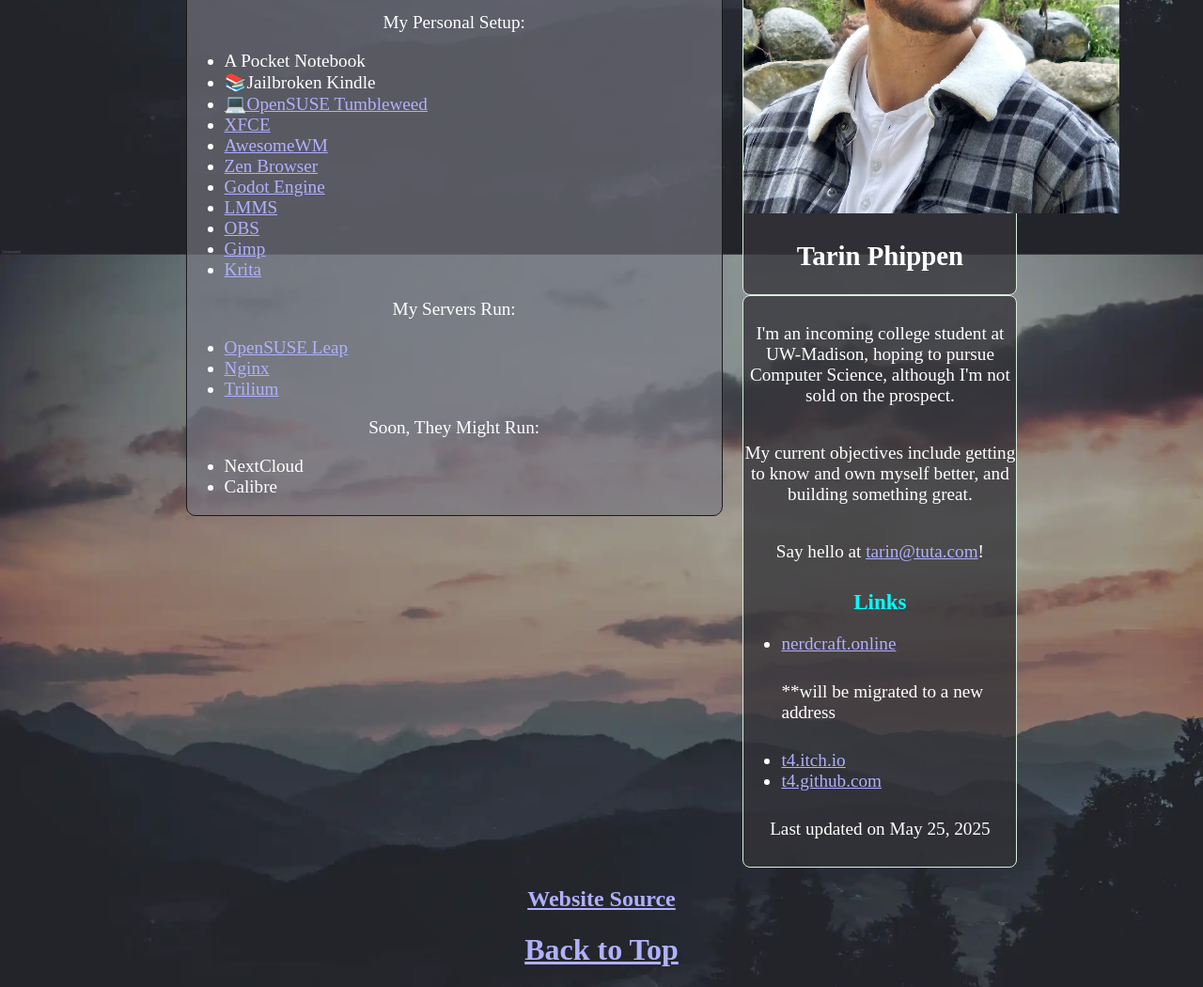
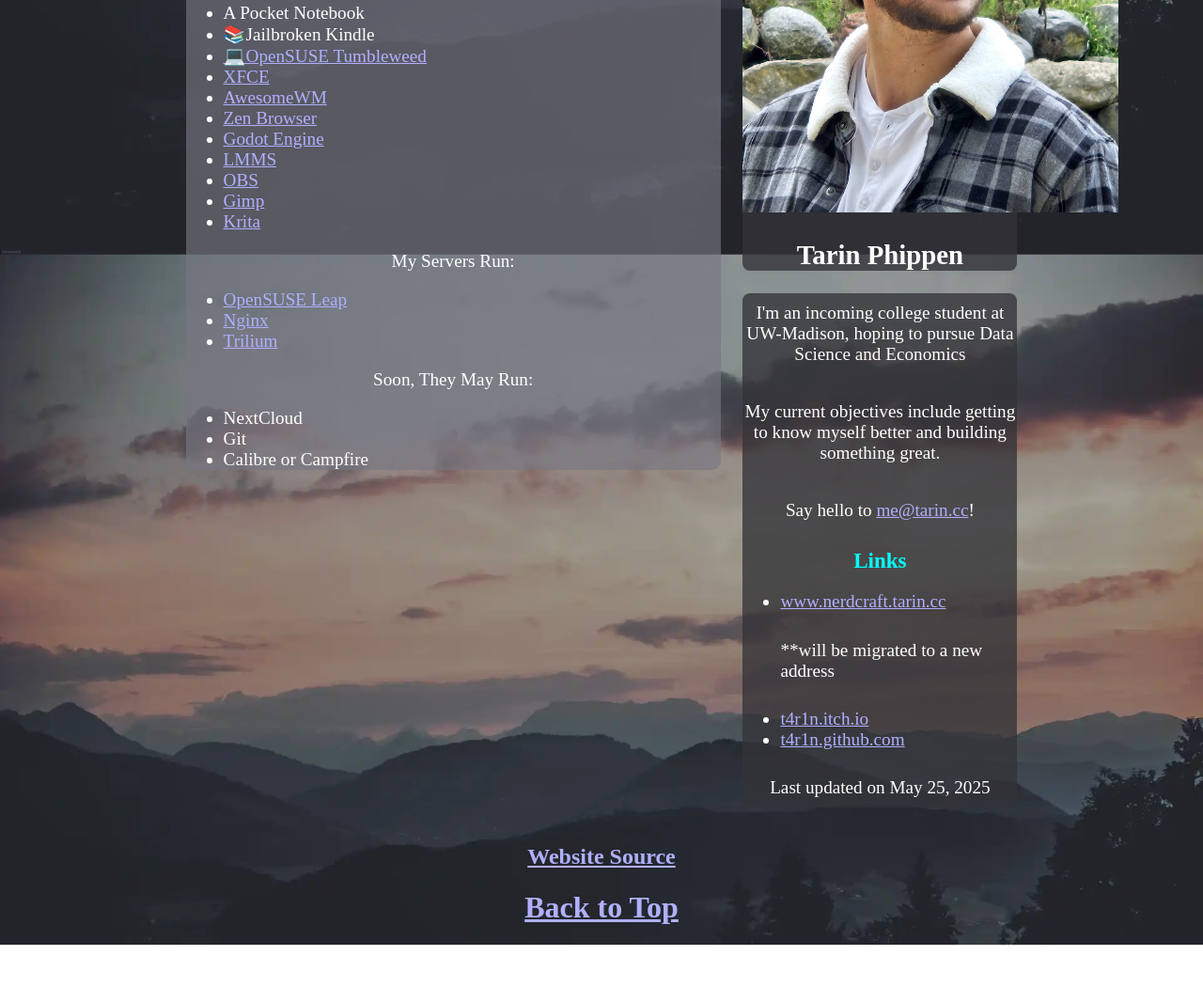
Before and after one commit to T4R1N/PersonalWebsite, a plain HTML site: page index.html in a window 1280 px wide. Shown: the part 584-1634 px from the top of the page at 94% size. After the commit the page ends 1589 px from the top, so only its background shows below. Drawn offline with Linux system fonts and the light colour scheme; a web font is replaced by a local one.

Commit message:
I don't know what happened

```diff
--- a/index.html
+++ b/index.html
@@ -1,11 +1,11 @@
 <!DOCTYPE html>
-<html lang="en-US">
-    <head>
+<html lang="en-US"><head>
+<meta http-equiv="content-type" content="text/html; charset=UTF-8">
         <meta charset="UTF-8">
         <meta name="description" content="This is the home page of my website.">
         <title>tarin.cc</title>
-        <link rel="stylesheet" type="text/css" href="style.css"></link>
-        <link rel = "icon" href = "media/pictures/iccon.png" type = "image/x-icon"></link>
+        <link rel="stylesheet" type="text/css" href="style.css">
+        <link rel="icon" href="media/pictures/iccon.png" type="image/x-icon">
     </head>
     <body>
         <div class="topnav">
@@ -57,10 +57,11 @@
                             <li><a href="https://trilium.rocks/">Trilium</a></li>
                         </ul>
 
-                        <p>Soon, They Might Run:</p>
+                        <p>Soon, They May Run:</p>
                         <ul style="text-align: left">
                             <li>NextCloud</li>
-                            <li>Calibre</li>
+                            <li>Git</li>
+                            <li>Calibre or Campfire</li>
                         </ul>
                     </div>
                 </div>
@@ -71,20 +72,20 @@
                         <h2>Tarin Phippen</h2>
                     </div>
                     <div class="block">
-                        <p>I'm an incoming college student at UW-Madison, hoping to pursue Computer Science, although I'm not sold on the prospect.</p>
-                        <p>My current objectives include getting to know and own myself better, and building something great.</p>
-                        <p>Say hello at <a href="mailto:tarin@tuta.com" style="color:#B0B0FF;">tarin@tuta.com</a>!</p></li>
+                        <p>I'm an incoming college student at UW-Madison, hoping to pursue Data Science and Economics</p>
+                        <p>My current objectives include getting to know myself better and building something great.</p>
+                        <p>Say hello to <a href="mailto:tarin@tuta.com" style="color:#B0B0FF;">me@tarin.cc</a>!</p>
                         <h1>Links</h1>
                         <ul>
-                            <li><a href="https://www.nerdcraft.online" style="color:#B0B0FF;">nerdcraft.online</a></li>
+                            <li><a href="https://www.nerdcraft.online" style="color:#B0B0FF;">www.nerdcraft.tarin.cc</a></li>
                             <p>**will be migrated to a new address</p>
-                            <li><a href="https://t4r1n.itch.io/">t4.itch.io</a></li>
-                            <li><a href="https://github.com/T4R1N">t4.github.com</a></li>
+                            <li><a href="https://t4r1n.itch.io/">t4r1n.itch.io</a></li>
+                            <li><a href="https://github.com/T4R1N">t4r1n.github.com</a></li>
                         </ul>
                         <p>Last updated on <time datetime="2025-05-25">May 25, 2025</time></p>
                     </div>
                 </div>
-            </div class="row">
+            </div>
         </section>
 
         <footer>
@@ -92,5 +93,6 @@
             <h1><a href="#">Back to Top</a></h1>
 
         </footer>
-    </body>
-</html>
+
+
+</body></html>
--- a/style.css
+++ b/style.css
@@ -91,7 +91,7 @@ footer {
 }
 
 .block {
-    border: 1px solid #d6efdb;
+    /*border: 1px solid #d6efdb;*/
     border-radius: 8px;
     text-align: center;
     font-family: ThreeK;
@@ -124,14 +124,15 @@ details > summary {
     padding-bottom: 10px;
 }
 
-.block sup {
+.block sup{
     padding-top: 10px;
     padding-bottom: 10px;
     font-size: large;
 }
 
 .block1 {
-    border: 1px solid #1a1a1a;
+    /*border: 1px solid #1a1a1a; */
+    /*border: 1px solid #d6efdb; */
     background-color: #777783a3;
     border-radius: 10px;
     text-align: center;
```
